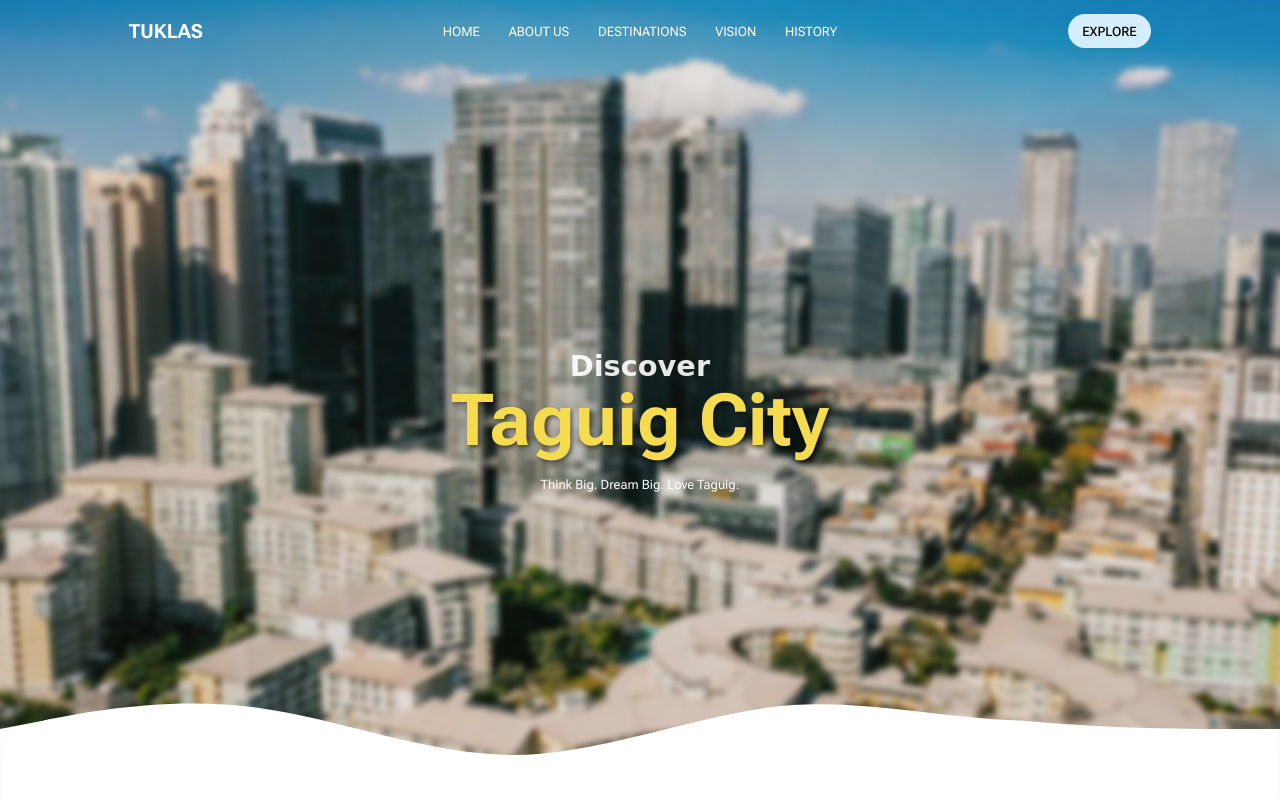
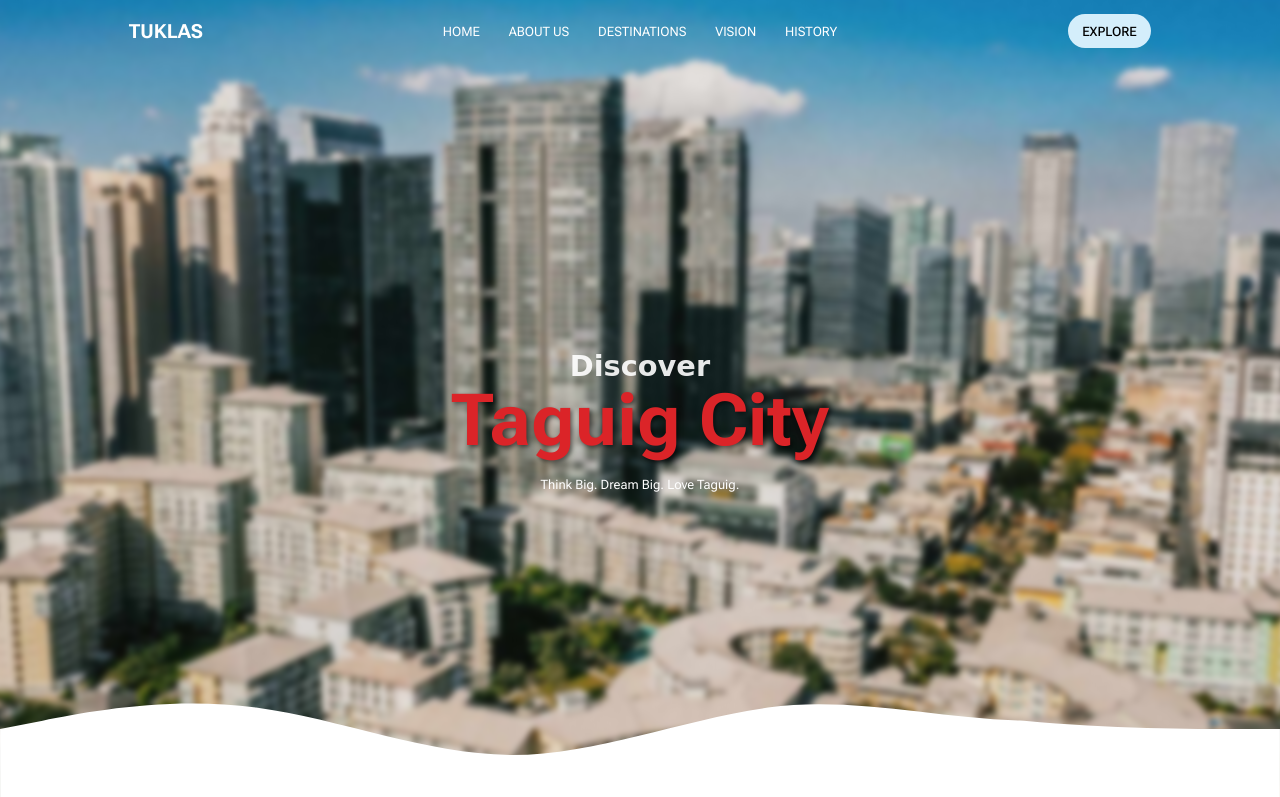
Before and after one commit to Al-pek/tuklas, a plain HTML site: page index.html in a window 1280 px wide. Shown: the top 797 px of the page. Drawn offline with Linux system fonts and the light colour scheme; a web font is replaced by a local one.

Commit message:
Update hero.css

```diff
--- a/resources/css/hero.css
+++ b/resources/css/hero.css
@@ -55,7 +55,7 @@
 
 .hero-content h1 {
   font-size: 5rem;
-  color: var(--color-yellow);
+  color: #DB2428;
   text-shadow: 2px 2px 4px rgba(0, 0, 0, 0.5);
   transition: all 0.5s ease;
 }
```
